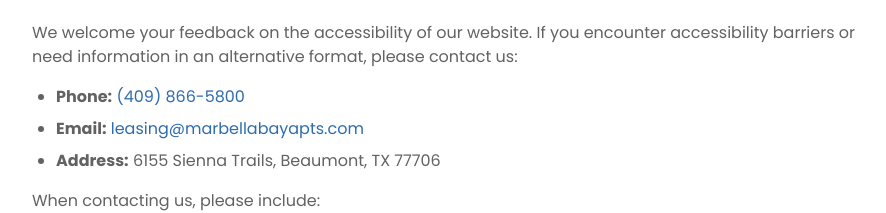
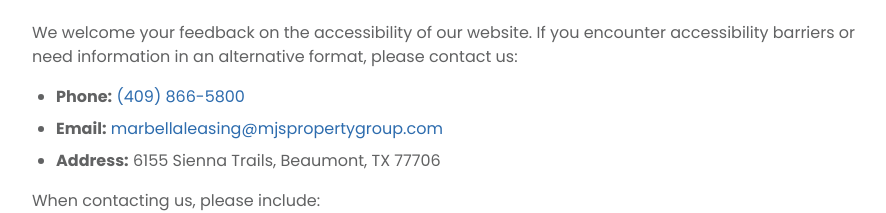
Before and after one commit to belikenikola/marbella, a Next.js app: page /accessibility in a window 1280 px wide. Shown: the part 2491-2704 px from the top of the page, without its empty margins (192-1078 px from the left). Built offline with nearby package versions, Linux system fonts and the light colour scheme.

Commit message:
chore: update form endpoint

```diff
--- a/app/accessibility/page.tsx
+++ b/app/accessibility/page.tsx
@@ -218,10 +218,10 @@
                 <li>
                   <strong>Email:</strong>{' '}
                   <a
-                    href="mailto:leasing@marbellabayapts.com"
+                    href="mailto:marbellaleasing@mjspropertygroup.com"
                     className="text-brand-blue hover:underline"
                   >
-                    leasing@marbellabayapts.com
+                    marbellaleasing@mjspropertygroup.com
                   </a>
                 </li>
                 <li>
--- a/app/api/contact/route.ts
+++ b/app/api/contact/route.ts
@@ -48,9 +48,9 @@
 
     // Send email using Resend
     const { error } = await resend.emails.send({
-      from: 'Marbella Bay Apartments <no-reply@marbellabayapts.com>',
+      from: 'Marbella Bay Apartments <no-reply@mjspropertygroup.com>',
       to: [
-        process.env.CONTACT_EMAIL || 'leasing@marbellabayapts.com',
+        process.env.CONTACT_EMAIL || 'leasing@mjspropertygroup.com',
       ],
       replyTo: email,
       subject: `New Contact Form Submission from ${firstName} ${lastName}`,
--- a/app/layout.tsx
+++ b/app/layout.tsx
@@ -10,7 +10,7 @@
 });
 
 export const metadata: Metadata = {
-  metadataBase: new URL('https://www.marbellabayapts.com'),
+  metadataBase: new URL('https://www.marbellabayapartments.com/'),
   title: 'Marbella Bay Apartments | Beaumont, TX',
   description:
     'Marbella Bay Apartments offers 176 modern apartments in Beaumont, TX. Featuring resort-style amenities, a modern clubhouse, fitness center, and a prime location near shopping and dining.',
--- a/app/page.tsx
+++ b/app/page.tsx
@@ -698,10 +698,10 @@
                         Email
                       </h4>
                       <a
-                        href="mailto:leasing@marbellabayapts.com"
+                        href="mailto:marbellaleasing@mjspropertygroup.com"
                         className="text-white/80 hover:text-brand-blue-light transition-colors"
                       >
-                        leasing@marbellabayapts.com
+                        marbellaleasing@mjspropertygroup.com
                       </a>
                     </div>
 
--- a/app/privacy/page.tsx
+++ b/app/privacy/page.tsx
@@ -55,7 +55,7 @@
                 protecting the personal information you share with us. This
                 Privacy Policy explains how we collect, use, and safeguard your
                 information when you visit our website at
-                www.marbellabayapts.com.
+                www.marbellabayapartments.com.
               </p>
               <p>
                 By using our website, you agree to the collection and use of
@@ -245,10 +245,10 @@
                 <li>
                   <strong>Email:</strong>{' '}
                   <a
-                    href="mailto:leasing@marbellabayapts.com"
+                    href="mailto:marbellaleasing@mjspropertygroup.com"
                     className="text-brand-blue hover:underline"
                   >
-                    leasing@marbellabayapts.com
+                    marbellaleasing@mjspropertygroup.com
                   </a>
                 </li>
                 <li>
--- a/app/robots.ts
+++ b/app/robots.ts
@@ -7,6 +7,6 @@
       allow: '/',
       disallow: '/api/',
     },
-    sitemap: 'https://www.marbellabayapts.com/sitemap.xml',
+    sitemap: 'https://www.marbellabayapartments.com/sitemap.xml',
   };
 }
--- a/app/sitemap.ts
+++ b/app/sitemap.ts
@@ -1,6 +1,6 @@
 import type { MetadataRoute } from 'next';
 
-const BASE_URL = 'https://www.marbellabayapts.com';
+const BASE_URL = 'https://www.marbellabayapartments.com/';
 
 export default function sitemap(): MetadataRoute.Sitemap {
   return [
```
Also changed, not shown: 1 other file (tests, documents, lock files or other folders).
